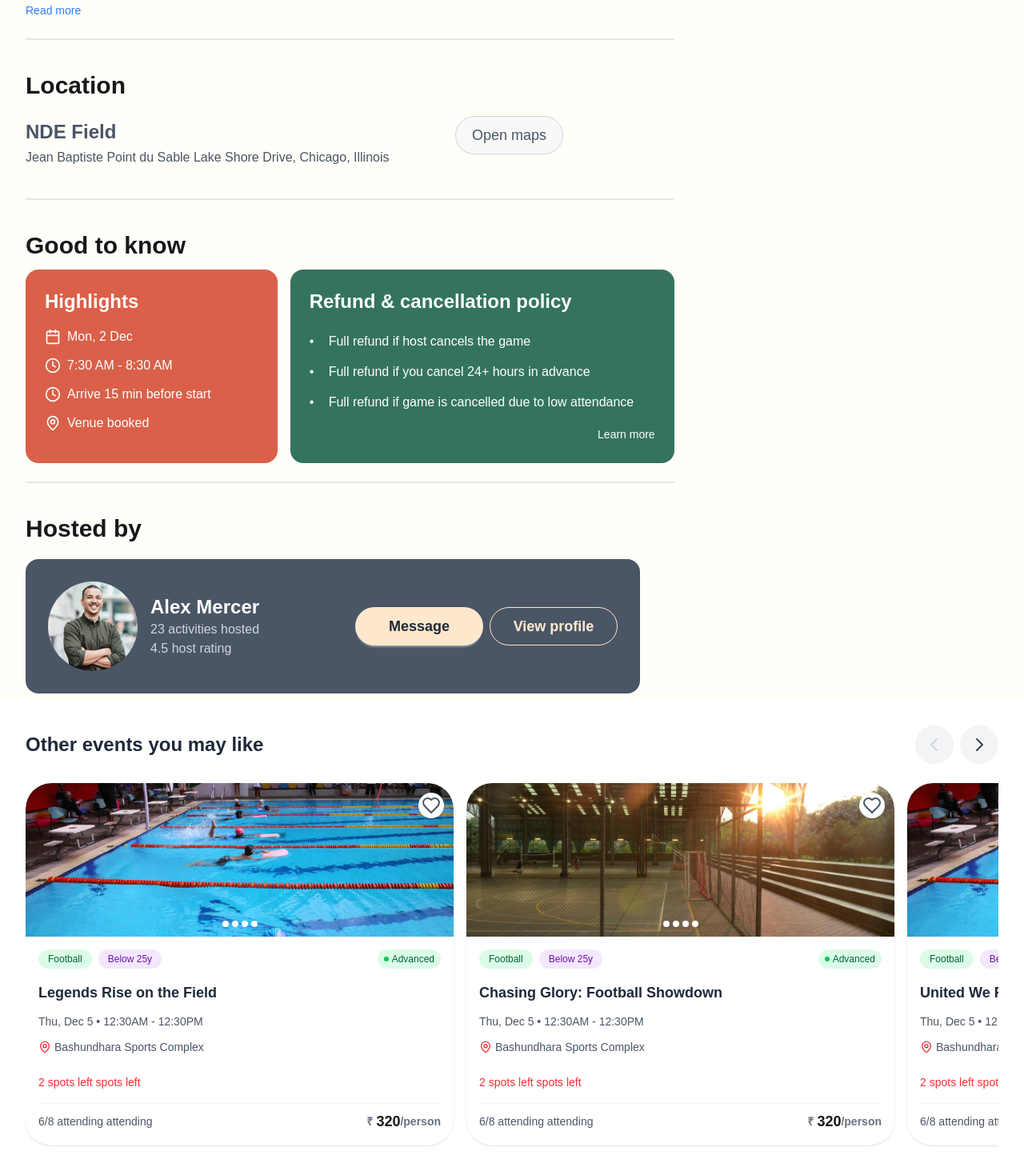
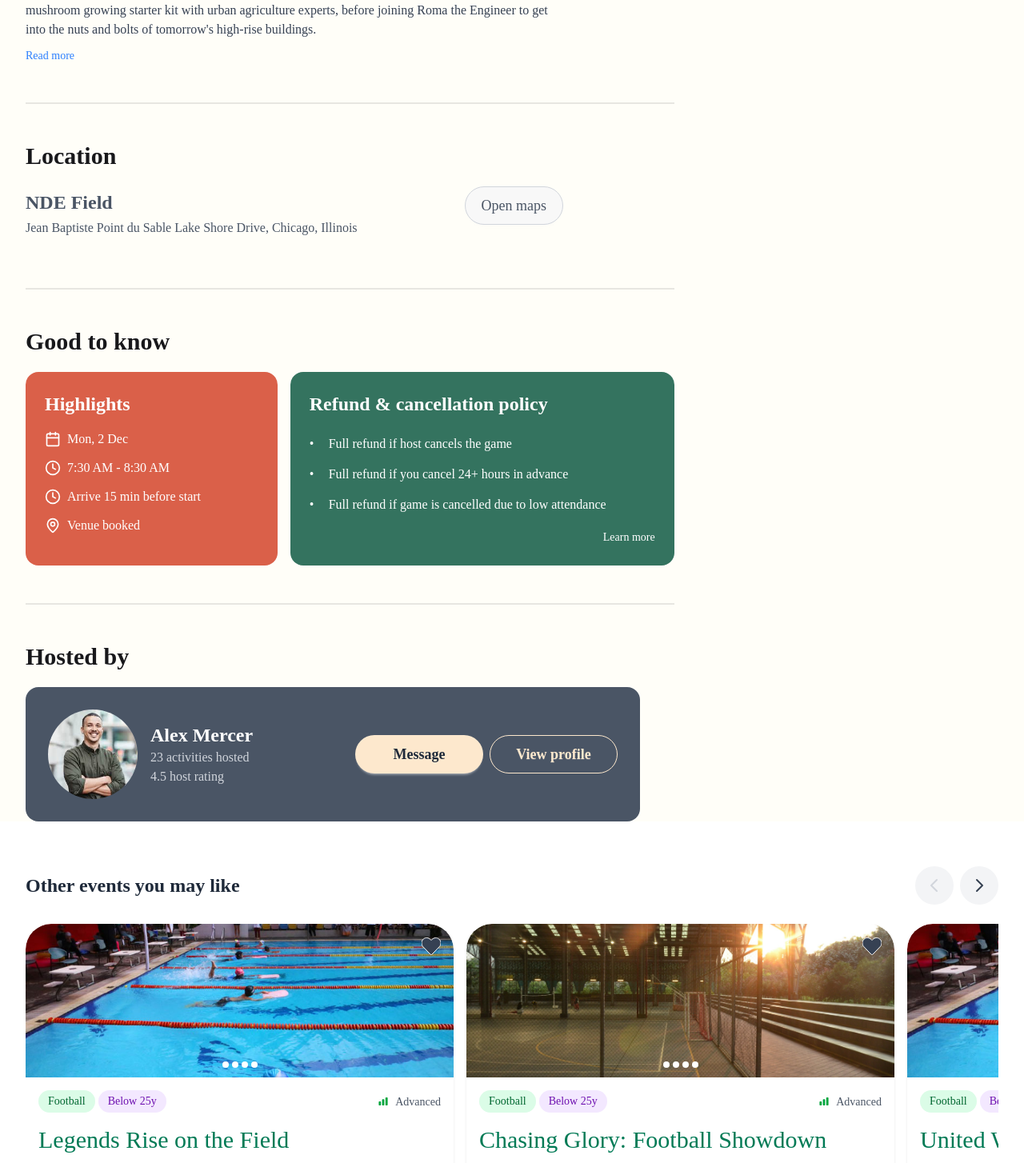
Before and after one commit to ornobaadi/Eventroop, a React (Vite) app: page / in a window 1280 px wide. Shown: the part 1052-2506 px from the top of the page at 80% size. Built offline with nearby package versions, Linux system fonts and the light colour scheme.

Commit message:
perfect spacing text icon size

```diff
--- a/src/index.css
+++ b/src/index.css
@@ -3,5 +3,5 @@
 @import url('./css/satoshi.css');
 
 .satoshi {
-  font-family: 'Satoshi-Variable', sans-serif;
+  font-family: 'Satoshi-Regular';
 }
--- a/src/pages/Home/Banner.jsx
+++ b/src/pages/Home/Banner.jsx
@@ -55,8 +55,8 @@ export default function FootballBanner() {
                     <h2 className="text-2xl md:text-6xl font-bold text-gray-900">
                         Road to the Football Finals
                     </h2>
-                    <p className="text-gray-500 text-2xl mt-3">Bashundhara Sports Complex</p>
-                    <p className="text-gray-500 text-2xl mt-2">Mar 14 from 7:30 PM - 9:30 PM</p>
+                    <p className="text-gray-600 text-2xl mt-3">Bashundhara Sports Complex</p>
+                    <p className="text-gray-600 text-2xl mt-2">Mar 14 from 7:30 PM - 9:30 PM</p>
                 </div>
 
                 {/* Action Icons */}
@@ -83,7 +83,7 @@ export default function FootballBanner() {
                     </div>
 
                     {/* CTA Button */}
-                    <button className="w-full bg-emerald-400 hover:bg-emerald-500 text-xl text-black font-semibold py-5 rounded-full transition">
+                    <button className="w-full bg-[#63cfa0] hover:bg-emerald-500 text-xl text-black font-semibold py-5 rounded-full transition">
                         Join event
                     </button>
                 </div>
--- a/src/pages/Home/Events.jsx
+++ b/src/pages/Home/Events.jsx
@@ -1,5 +1,7 @@
 import { useState, useRef } from 'react';
-import { Heart, MapPin } from 'lucide-react';
+import { MapPin } from 'lucide-react';
+import { HiChartBar } from 'react-icons/hi';
+import { FaHeart } from 'react-icons/fa';
 
 const EventCard = ({ title, date, time, location, spots, attending, price, tags, imageUrl, index }) => {
     return (
@@ -11,8 +13,8 @@ const EventCard = ({ title, date, time, location, spots, attending, price, tags,
                     alt={title}
                     className="w-full h-full object-cover"
                 />
-                <button className="absolute top-3 right-3 p-1 rounded-full bg-white bg-opacity-70">
-                    <Heart className="h-6 w-6 text-gray-600" />
+                <button className="absolute top-3 right-3 p-1 rounded-full">
+                    <FaHeart className="h-6 w-6 text-gray-700 stroke-white stroke-20" />
                 </button>
 
                 {/* Image dots pagination */}
@@ -28,50 +30,53 @@ const EventCard = ({ title, date, time, location, spots, attending, price, tags,
 
             <div className="card-body p-4">
                 {/* Tags */}
-                <div className="flex gap-2 mb-2">
+                <div className="flex justify-between gap-2 mb-2">
+                    <div className='gap-1 flex'>
                         {tags.map((tag, i) => (
                             <span
                                 key={i}
-                            className={`px-3 py-1 text-xs rounded-full ${tag.includes('Football') ? 'bg-green-100 text-green-800' : 'bg-purple-100 text-purple-800'
+                                className={`px-3 py-1 text-sm rounded-full ${tag.includes('Football') ? 'bg-green-100 text-green-800' : 'bg-purple-100 text-purple-800'
                                     }`}
                             >
                                 {tag}
                             </span>
                         ))}
-                    <div className="flex items-center px-2 py-1 text-xs bg-green-100 text-green-800 rounded-full ml-auto">
-                        <div className="w-1.5 h-1.5 bg-green-500 rounded-full mr-1"></div>
-                        Advanced
+                    </div>
+
+                    <div className="flex gap-2 justify-between items-center text-md text-green-600">
+                        <HiChartBar />
+                        <h1 className='text-gray-600'>Advanced</h1>
                     </div>
                 </div>
 
                 {/* Event title */}
-                <h2 className="card-title text-lg font-bold text-gray-800">{title}</h2>
+                <h2 className="card-title text-3xl font-medium text-emerald-700">{title}</h2>
 
                 {/* Date and time */}
-                <div className="flex items-center text-sm text-gray-600 mt-1">
+                <div className="flex items-center text-base text-gray-800">
                     {date} • {time}
                 </div>
 
                 {/* Location */}
-                <div className="flex items-center text-sm text-gray-600 mt-1">
+                <div className="flex items-center text-base text-gray-800">
                     <MapPin className="h-4 w-4 text-red-500 mr-1" />
                     {location}
                 </div>
 
                 {/* Footer */}
-                <div className="flex justify-between items-center mt-4">
+                <div className="flex justify-end items-center mt-4">
                     <div className="text-red-500 text-sm font-medium">
                         {spots} spots left
                     </div>
                 </div>
 
-                <div className="flex justify-between items-center mt-2 pt-2 border-t border-gray-100">
+                <div className="flex justify-between items-end pt-2">
                     <div className="text-sm text-gray-600">
                         {attending} attending
                     </div>
-                    <div className="text-lg font-bold flex items-center">
-                        <span className="text-gray-500 text-sm mr-1">₹</span>
-                        {price}
+                    <div className="text-lg flex items-center">
+                        <span className="text-white bg-black rounded-full py-0.3 px-1.5 text-base mr-1">৳</span>
+                        <h1 className='text-3xl font-medium'>{price}</h1>
                         <span className="text-gray-500 text-sm">/person</span>
                     </div>
                 </div>
@@ -91,8 +96,8 @@ const Events = () => {
             date: "Thu, Dec 5",
             time: "12:30AM - 12:30PM",
             location: "Bashundhara Sports Complex",
-            spots: "2 spots left",
-            attending: "6/8 attending",
+            spots: "2",
+            attending: "6/8",
             price: "320",
             tags: ["Football", "Below 25y"],
             imageUrl: "/src/assets/events/Swim.png"
@@ -103,8 +108,8 @@ const Events = () => {
             date: "Thu, Dec 5",
             time: "12:30AM - 12:30PM",
             location: "Bashundhara Sports Complex",
-            spots: "2 spots left",
-            attending: "6/8 attending",
+            spots: "2",
+            attending: "6/8",
             price: "320",
             tags: ["Football", "Below 25y"],
             imageUrl: "/src/assets/events/hockey.jpg"
@@ -115,8 +120,8 @@ const Events = () => {
             date: "Thu, Dec 5",
             time: "12:30AM - 12:30PM",
             location: "Bashundhara Sports Complex",
-            spots: "2 spots left",
-            attending: "6/8 attending",
+            spots: "2",
+            attending: "6/8",
             price: "320",
             tags: ["Football", "Below 25y"],
             imageUrl: "/src/assets/events/Swim.png"
@@ -127,8 +132,8 @@ const Events = () => {
             date: "Thu, Dec 5",
             time: "12:30AM - 12:30PM",
             location: "Bashundhara Sports Complex",
-            spots: "2 spots left",
-            attending: "6/8 attending",
+            spots: "2",
+            attending: "6/8",
             price: "320",
             tags: ["Football", "Below 25y"],
             imageUrl: "/src/assets/events/hockey.jpg"
@@ -139,8 +144,8 @@ const Events = () => {
             date: "Thu, Dec 5",
             time: "12:30AM - 12:30PM",
             location: "Bashundhara Sports Complex",
-            spots: "2 spots left",
-            attending: "6/8 attending",
+            spots: "2",
+            attending: "6/8",
             price: "320",
             tags: ["Football", "Below 25y"],
             imageUrl: "/src/assets/events/Swim.png"
--- a/src/pages/Tabs/Info.jsx
+++ b/src/pages/Tabs/Info.jsx
@@ -1,14 +1,13 @@
 import React from 'react';
 import { Clock, MapPin, Calendar } from 'lucide-react';
-import { MdOutlineNetworkCell } from 'react-icons/md';
 import { HiOutlineChartBar } from 'react-icons/hi';
 
 const Info = () => {
     return (
-        <div className="py-2">
+        <div className="my-6 w-5/5">
             {/* Tags */}
             <div className='flex justify-between'>
-                <div className="flex flex-wrap gap-2 my-6">
+                <div className="flex flex-wrap gap-2 my-4">
                     <span className="px-6 py-2 text-xl bg-cyan-100 text-gray-600 rounded-full">Football</span>
                     <span className="px-6 py-2 text-xl bg-cyan-100 text-gray-600 rounded-full">Relay</span>
                     <span className="px-6 py-2 text-xl bg-pink-50 text-pink-800 rounded-full">Female</span>
@@ -20,11 +19,11 @@ const Info = () => {
                 </div>
             </div>
 
-            <div className="divider "></div>
+            <div className="divider my-10"></div>
 
 
             {/* About Section */}
-            <h2 className="text-3xl font-semibold mb-3">About this event</h2>
+            <h2 className="text-3xl font-semibold mb-5">About this event</h2>
             <p className="text-gray-700 mb-2 max-w-2xl">
                 Learn about the capital's first beavers in 400 years from the Ealing Beaver project, make your own
                 mushroom growing starter kit with urban agriculture experts, before joining Roma the Engineer to get
@@ -32,7 +31,7 @@ const Info = () => {
             </p>
             <button className="text-blue-500 text-sm font-medium hover:underline cursor-pointer">Read more</button>
 
-            <div className="divider"></div>
+            <div className="divider my-10"></div>
 
             {/* Location Section */}
             <div className="mt-8 max-w-2xl items-start">
@@ -46,11 +45,11 @@ const Info = () => {
                 </div>
             </div>
 
-            <div className="divider"></div>
+            <div className="divider my-10"></div>
 
             {/* Good to know Section */}
             <div className="mt-8">
-                <h2 className="text-3xl font-semibold mb-3">Good to know</h2>
+                <h2 className="text-3xl font-semibold mb-5">Good to know</h2>
 
                 <div className="grid grid-cols-1 md:grid-cols-5 gap-4 max-w-4xl">
                     {/* Highlights */}
@@ -100,10 +99,10 @@ const Info = () => {
                 </div>
             </div>
 
-            <div className="divider"></div>
+            <div className="divider my-10"></div>
 
             {/* Hosted by Section */}
-            <div className="mt-8">
+            <div className="">
                 <h2 className="text-3xl font-semibold mb-5">Hosted by</h2>
                 <div className="bg-gray-600 p-7 rounded-2xl flex items-center justify-between max-w-3xl">
                     <div className="flex items-center">
```
Lines whose indentation alone changed are shown as unchanged.
